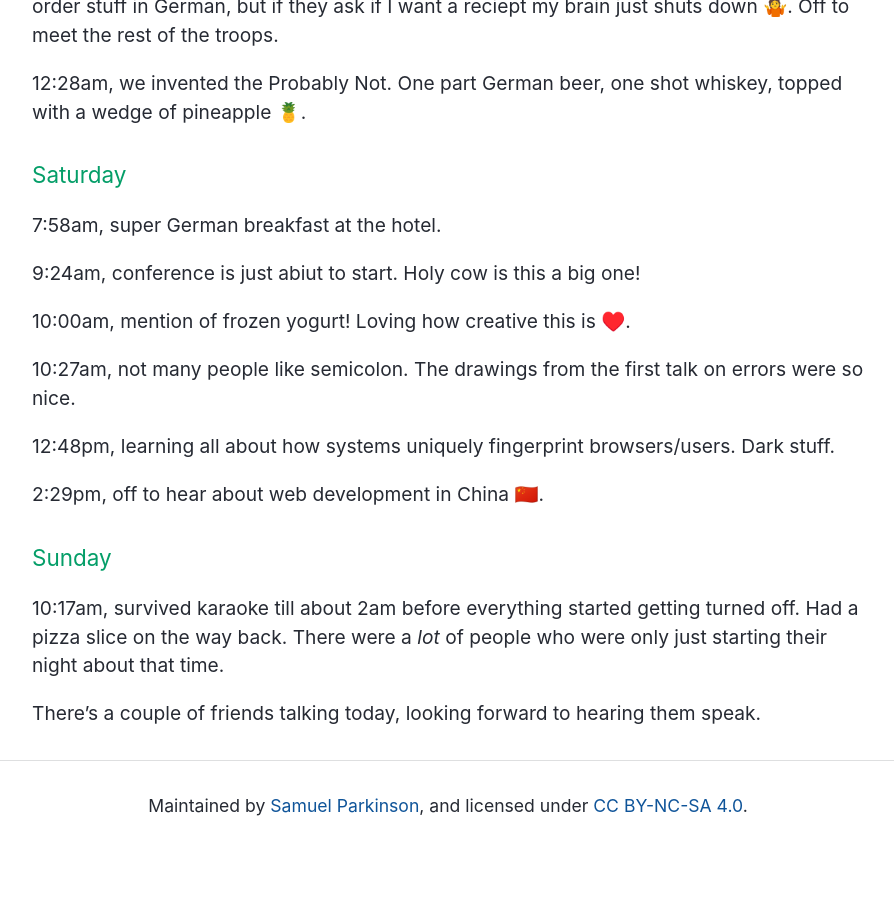
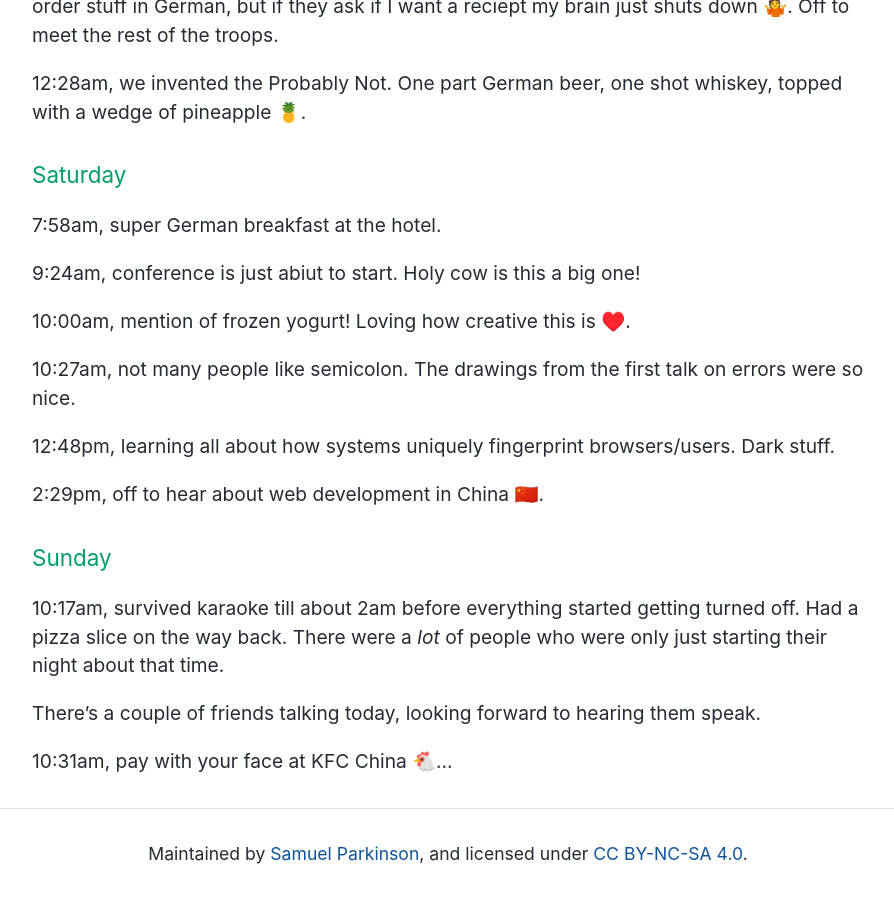
Before and after one commit to sjparkinson/uncomplicated.systems, a Jekyll site: the page built from _posts/2018-06-01-jsconf-eu.md, in a window 1280 px wide and 900 px high, scrolled down 1781 px. Shown: the whole window, without its empty margins (192-1086 px from the left). Built offline with Jekyll 4.4.1, drawn with Linux system fonts in a browser that asks for light colours; before the commit the page ends 2633 px from its top, so only the background shows below that.

Commit message:
Update 2018-06-01-jsconf-eu.md

```diff
--- a/_posts/2018-06-01-jsconf-eu.md
+++ b/_posts/2018-06-01-jsconf-eu.md
@@ -47,3 +47,5 @@ I'm off to JSConf EU this weekend, updates to follow.
 10:17am, survived karaoke till about 2am before everything started getting turned off. Had a pizza slice on the way back. There were a _lot_ of people who were only just starting their night about that time.
 
 There's a couple of friends talking today, looking forward to hearing them speak.
+
+10:31am, pay with your face at KFC China 🐔...
```
